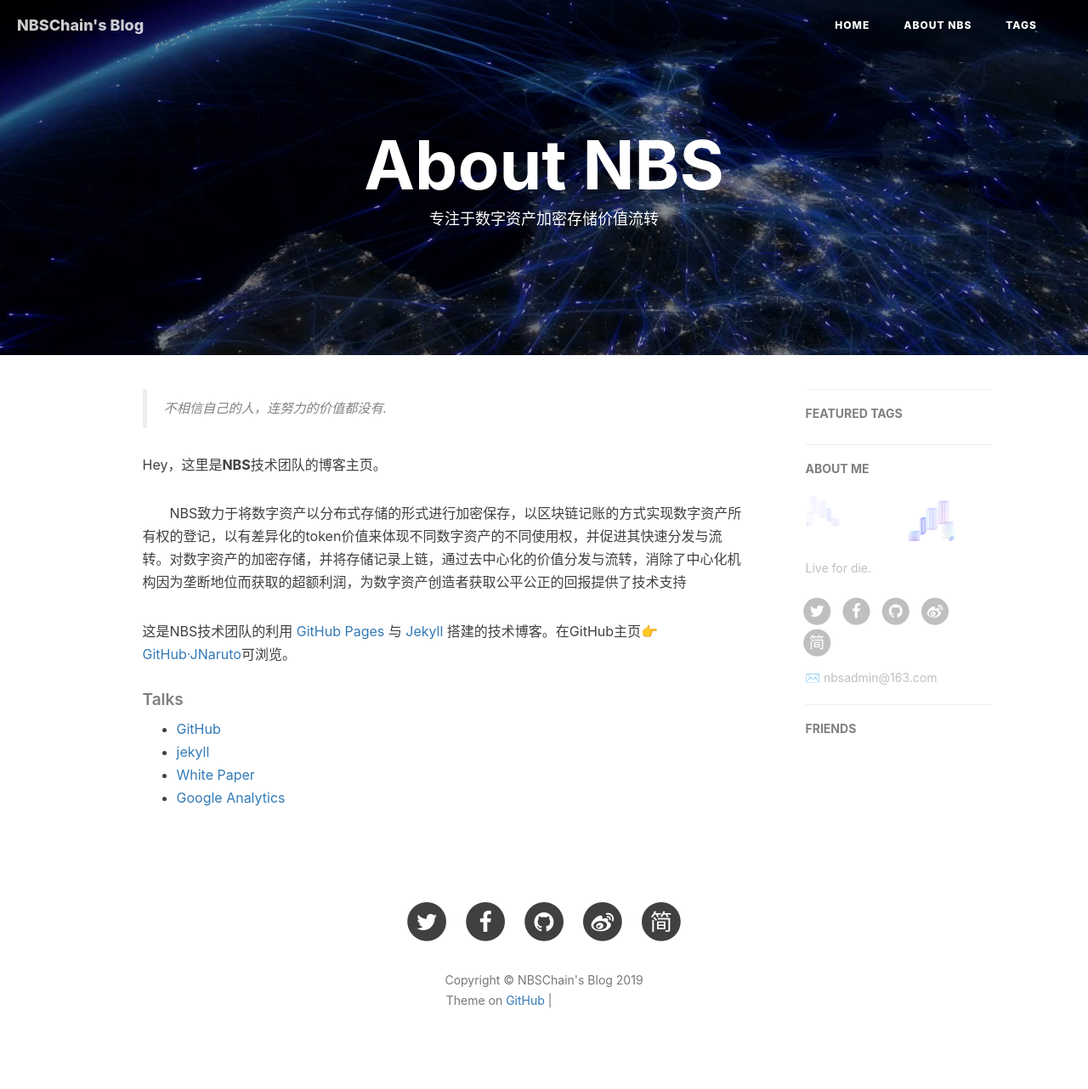
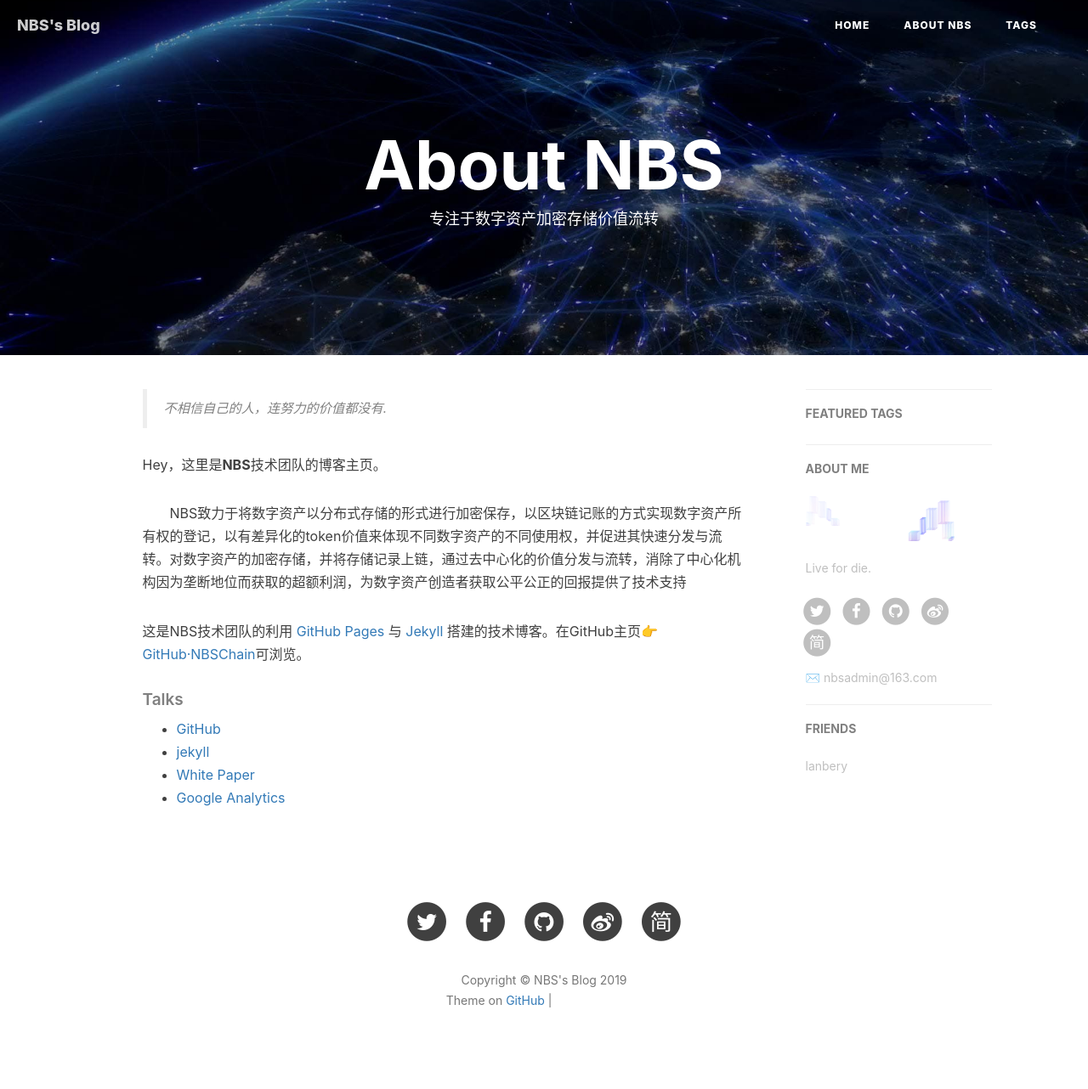
Before and after one commit to NBSChain/nbschain.github.io, a Jekyll site: the page built from about.html, in a window 1280 px wide. Shown: the whole page at 85% size. Built offline with Jekyll 4.4.1, drawn with Linux system fonts in a browser that asks for light colours; nearby versions of some CDN libraries; comment, search, counter and statistics services are not loaded; grey boxes are pictures that could not be loaded.

Commit message:
add frame

```diff
--- a/_config.yml
+++ b/_config.yml
@@ -1,5 +1,5 @@
 # Site settings
-title: NBSChain's Blog
+title: NBS's Blog
 SEOTitle: NBS技术团队的博客 | NBSChain's Blog
 header-img: img/banner_bg.png
 email: nbsadmin@163.com
@@ -90,7 +90,10 @@
 
 # Friends
 friends: [
-
+  {
+      title: "lanbery",
+      href: "https://lanbery.github.io/"
+  }
 ]
 
 
--- a/about.html
+++ b/about.html
@@ -21,14 +21,14 @@
 
     <p class="section-indent">NBS致力于将数字资产以分布式存储的形式进行加密保存，以区块链记账的方式实现数字资产所有权的登记，以有差异化的token价值来体现不同数字资产的不同使用权，并促进其快速分发与流转。对数字资产的加密存储，并将存储记录上链，通过去中心化的价值分发与流转，消除了中心化机构因为垄断地位而获取的超额利润，为数字资产创造者获取公平公正的回报提供了技术支持</p>
 
-    <p>这是NBS技术团队的利用 <a href="https://pages.github.com/">GitHub Pages</a> 与 <a href="http://jekyll.com.cn/">Jekyll</a> 搭建的技术博客。在GitHub主页<a href="https://github.com/jnaruto">👉GitHub·JNaruto</a>可浏览。</p>
+    <p>这是NBS技术团队的利用 <a href="https://pages.github.com/">GitHub Pages</a> 与 <a href="http://jekyll.com.cn/">Jekyll</a> 搭建的技术博客。在GitHub主页<a href="https://github.com/NBSChain">👉GitHub·NBSChain</a>可浏览。</p>
 
     <p></p>
 
     <h5>Talks</h5>
 
     <ul>
-        <li><a href="https://github.com/jnaruto">GitHub</a></li>
+        <li><a href="https://github.com/NBSChain">GitHub</a></li>
         <li><a href="http://jekyll.com/">jekyll</a></li>
         <li><a href="http://www.nbsio.net">White Paper</a></li>
         <li><a href="https://analytics.google.com/analytics">Google Analytics</a></li>
```
Also changed, not shown: README.md.
